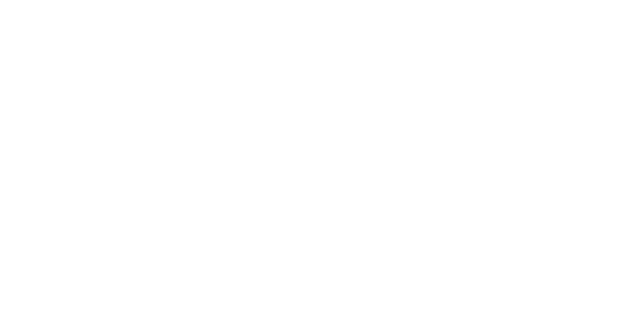
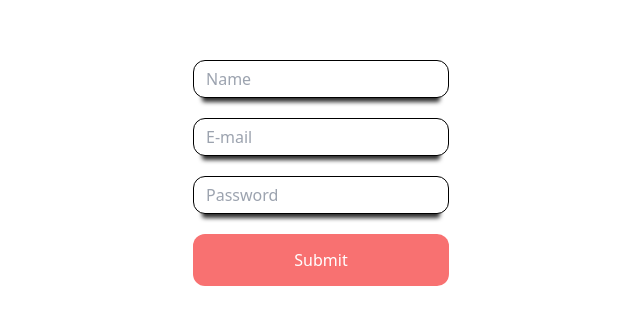
Before and after one commit to knyazWeb/simple-todo-app, a React (Vite) app: page / in a window 1280 px wide. Shown: the part 227-552 px from the top of the page, without its empty margins (319-959 px from the left). Built offline with nearby package versions, Linux system fonts and the light colour scheme.

Commit message:
add registration form

```diff
--- a/src/App.tsx
+++ b/src/App.tsx
@@ -1,9 +1,10 @@
-
+import RegistrationForm from './components/forms/RegistrationForm/RegistrationForm';
 
 function App() {
   return (
-    <>
-    </>
+    <div className="h-dvh flex justify-center items-center">
+      <RegistrationForm />
+    </div>
   );
 }
 
--- /dev/null
+++ b/src/components/forms/RegistrationForm/RegistrationForm.tsx
@@ -0,0 +1,65 @@
+import { SubmitErrorHandler, SubmitHandler, useForm } from "react-hook-form";
+import ButtonMain from "../../ui/Buttons/ButtonMain/ButtonMain";
+import Input from "../../ui/input/Input";
+import { regExpEmail } from "./regExpEmail";
+
+type RegistrationForm = {
+  name: string;
+  email: string;
+  password: string;
+};
+
+const RegistrationForm = () => {
+  const {
+    register,
+    handleSubmit,
+    formState: { errors },
+  } = useForm<RegistrationForm>({
+    defaultValues: {},
+  });
+
+  const submit: SubmitHandler<RegistrationForm> = data => {
+    console.log(data);
+  };
+
+  const error: SubmitErrorHandler<RegistrationForm> = data => {
+    console.log(data);
+  };
+  return (
+    <form
+      onSubmit={handleSubmit(submit, error)}
+      className="flex justify-center items-center flex-col gap-5">
+      <Input type="text" placeholder="Name" {...register("name", {
+        required: true, minLength: {
+          value: 2,
+          message: "Write the correct name",
+        },
+      })} />
+      {errors.name && <p className="text-xs text-red-400">{errors.name.message}</p>}
+
+      <Input
+        type="text"
+        placeholder="E-mail"
+        {...register("email", {
+          required: "Enter your email",
+          pattern: {
+            value: regExpEmail,
+            message: "Wrong e-mail, enter a correct e-mail",
+          },
+        })} />
+      {errors.email && <p className="text-xs text-red-400">{errors.email.message}</p>}
+
+      <Input placeholder="Password" type="password" {...register("password", {
+        required: "Create a password",
+        minLength: {
+          value: 5,
+          message: "Minimum password length is 5",
+        },
+      })} />
+      {errors.password && <p className="text-xs text-red-400">{errors.password.message}</p>}
+      <ButtonMain type="submit" disabled={false}>Submit</ButtonMain>
+    </form>
+  );
+};
+
+export default RegistrationForm;
--- /dev/null
+++ b/src/components/forms/RegistrationForm/regExpEmail.ts
@@ -0,0 +1 @@
+export const regExpEmail: RegExp = /(?:[a-z0-9!#$%&'*+/=?^_`{|}~-]+(?:\.[a-z0-9!#$%&'*+/=?^_`{|}~-]+)*|"(?:[\x01-\x08\x0b\x0c\x0e-\x1f\x21\x23-\x5b\x5d-\x7f]|\\[\x01-\x09\x0b\x0c\x0e-\x7f])*")@(?:(?:[a-z0-9](?:[a-z0-9-]*[a-z0-9])?\.)+[a-z0-9](?:[a-z0-9-]*[a-z0-9])?|\[(?:(?:25[0-5]|2[0-4][0-9]|[01]?[0-9][0-9]?)\.){3}(?:25[0-5]|2[0-4][0-9]|[01]?[0-9][0-9]?|[a-z0-9-]*[a-z0-9]:(?:[\x01-\x08\x0b\x0c\x0e-\x1f\x21-\x5a\x53-\x7f]|\\[\x01-\x09\x0b\x0c\x0e-\x7f])+)\])/;
--- a/src/components/ui/Buttons/ButtonMain/ButtonMain.tsx
+++ b/src/components/ui/Buttons/ButtonMain/ButtonMain.tsx
@@ -3,12 +3,13 @@
 type ButtonMainProps = {
   type: ButtonType;
   children: React.ReactNode;
+  disabled: boolean;
   onClick?: (e: React.MouseEvent<HTMLButtonElement>) => void;
 };
 
-const ButtonMain = ({type, children, onClick}: ButtonMainProps) => {
+const ButtonMain = ({type, children, disabled, onClick}: ButtonMainProps) => {
   return (
-    <button  className="max-w-64 w-full bg-red-400 text-white rounded-xl py-3.5 px-2" type={type} onClick={onClick}>
+    <button disabled={disabled}  className={`max-w-64 w-full text-white rounded-xl py-3.5 px-2 ${disabled ? 'bg-gray-500' : 'bg-red-400'}`} type={type} onClick={onClick}>
       {children}
     </button>
   )
--- a/src/components/ui/input/Input.tsx
+++ b/src/components/ui/input/Input.tsx
@@ -1,9 +1,10 @@
-import {  forwardRef } from 'react';
-import css from './Input.module.scss';
+import { forwardRef } from "react";
+import css from "./Input.module.scss";
 
 
 const Input = forwardRef<HTMLInputElement, React.HTMLProps<HTMLInputElement>>((props, ref) => (
-  <input ref={ref} {...props} className={`py-3 px-3 w-full max-w-64  rounded-xl border border-solid border-black ${css.shadow}`} />
+  <input ref={ref} {...props}
+         className={`py-1.5 px-3 w-full max-w-64 text-base rounded-xl border border-solid border-black ${css.shadow}`} />
 ));
 
 export default Input;
--- a/tailwind.config.js
+++ b/tailwind.config.js
@@ -1,8 +1,8 @@
-/** @type {import('tailwindcss').Config} */
+/** @type {import("tailwindcss").Config} */
 export default {
-  content: ['./index.html', './src/**/*.{js,ts,jsx,tsx}'],
-  theme: {
-    extend: {}
-  },
-  plugins: []
+    content: ["./index.html", "./src/**/*.{js,ts,jsx,tsx}"],
+    theme: {
+        extend: {},
+    },
+    plugins: [],
 };
```
Also changed, not shown: src/main.tsx (+7 -7 lines), .eslintrc.cjs (deleted), .prettierrc.json (added), 1 other file (tests, documents, lock files or other folders).
